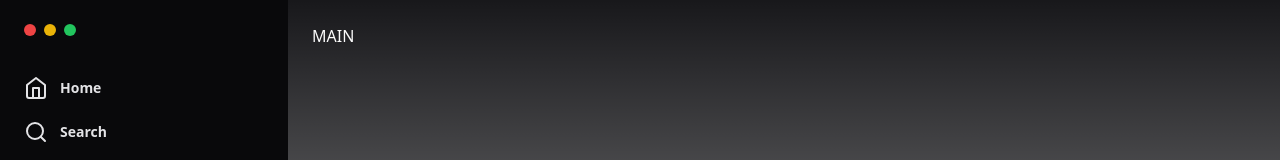
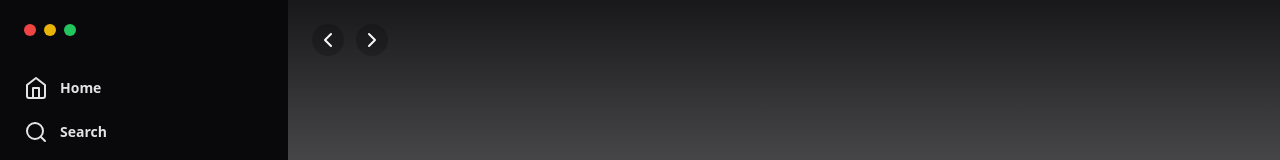
Before and after one commit to CaioMantovaniBorba/spotify-clone, a Next.js app: page / in a window 1280 px wide. Shown: the top 160 px of the page. Built offline with nearby package versions, Linux system fonts and the light colour scheme.

Commit message:
Add chevron

```diff
--- a/src/app/page.tsx
+++ b/src/app/page.tsx
@@ -1,4 +1,4 @@
-import { Home as HomeIcon, Search, Library } from 'lucide-react';
+import { Home as HomeIcon, Search, Library, ChevronLeft, ChevronRight } from 'lucide-react';
 
 export default function Home() {
   return (
@@ -25,7 +25,17 @@
           </nav>
         </aside>
 
-        <main className="flex-1 p-6">MAIN</main>
+        <main className="flex-1 p-6">
+          <div className="flex items-center gap-3">
+            <button className="rounded-full bg-black/20 p-1">
+              <ChevronLeft />
+            </button>
+
+            <button className="rounded-full bg-black/20 p-1">
+              <ChevronRight />
+            </button>
+          </div>
+        </main>
       </div>
 
       <footer className="bg-zinc-800 border-t border-zinc-700 p-6">FOOTER</footer>
```
